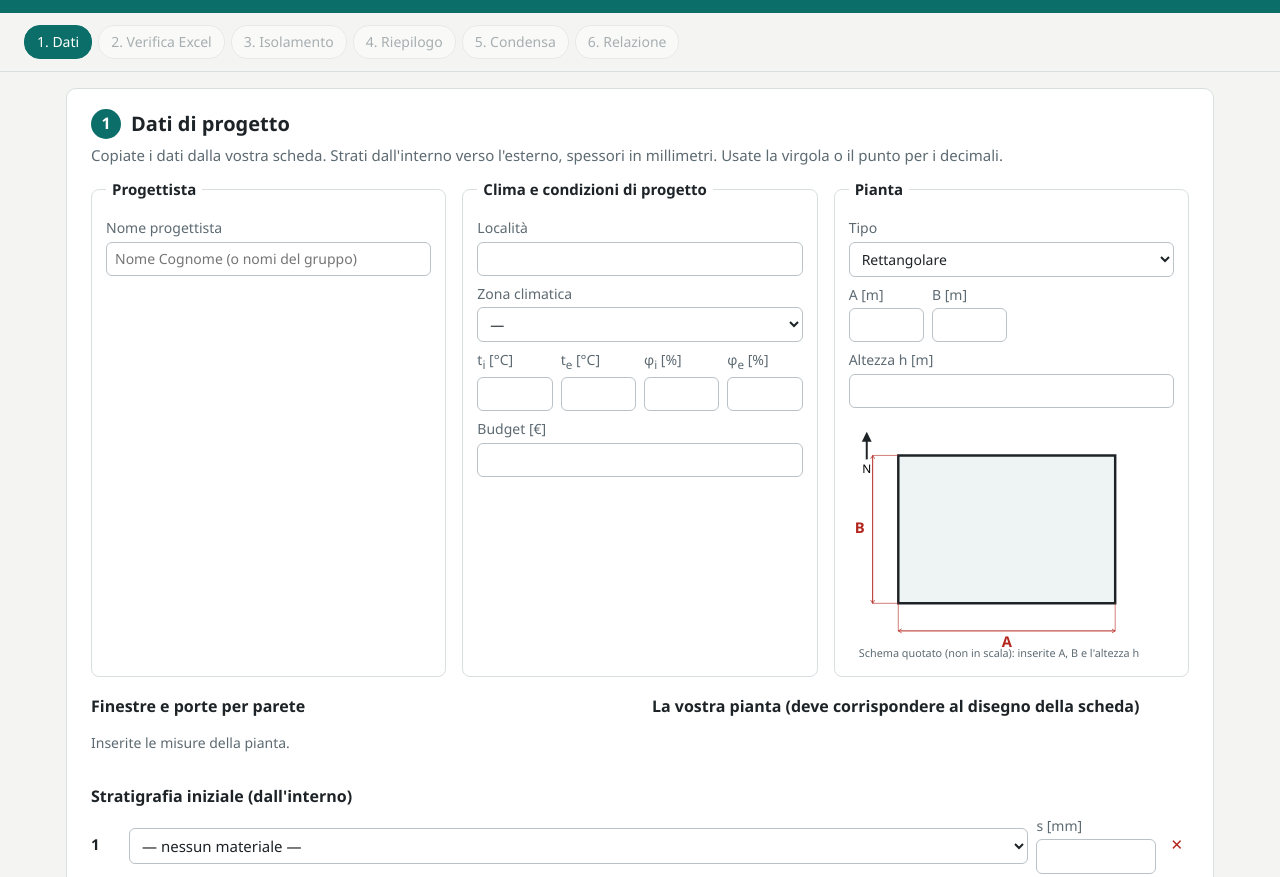
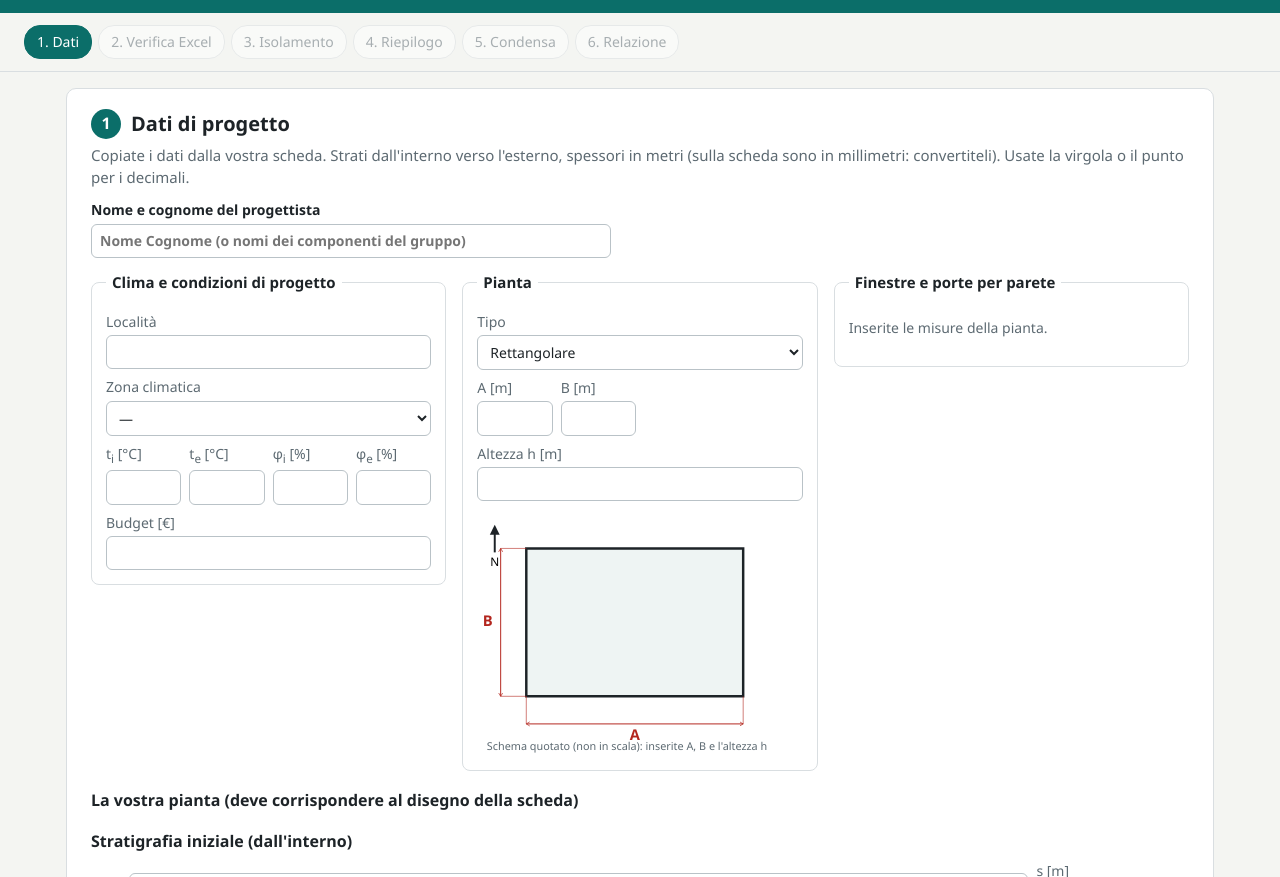
Before and after one commit to ffr-cyber/termoigrometria-iten, a plain HTML site: page index.html in a window 1280 px wide. Shown: the part 75-952 px from the top of the page. Drawn offline with Linux system fonts and the light colour scheme.

Commit message:
Sezione 1: progettista su una riga, tre blocchi affiancati, pianta sotto; spessori in metri
Co-Authored-By: Claude Opus 5.5 <noreply@anthropic.com>
Claude-Session: https://claude.ai/code/session_01RQJ14eWWKryanW665QUebW

```diff
--- a/app.js
+++ b/app.js
@@ -7,7 +7,7 @@ const esc = s => String(s ?? "").replace(/[&<>"]/g, c => ({"&": "&amp;", "<": "&
 
 // ---------------- stato ----------------
 const NUOVO = () => ({
-  v: 2, step: 1, pagina: 1,
+  v: 3, step: 1, pagina: 1,
   gruppo: {nomi: ""},
   dati: {loc: "", zona: "", ti: "", te: "", fi: "", fe: "", budget: "", tipo: "R", A: "", B: "", a: "", b: "", h: "", fin: {}, strati: [{id: "", s: ""}, {id: "", s: ""}, {id: "", s: ""}]},
   s1: {ok: false},
@@ -31,7 +31,7 @@ const D = () => {
 };
 const stratiIniziali = () => S.dati.strati.filter(r => MURATURE.some(x => x.id === r.id)).map(r => {
   const m = MURATURE.find(x => x.id === r.id);
-  return {nome: m.nome, s: num(r.s) / 1000, lambda: m.lambda, pi: m.pi, tipo: m.id};
+  return {nome: m.nome, s: num(r.s), lambda: m.lambda, pi: m.pi, tipo: m.id};
 });
 const nomeFile = () => (S.gruppo.nomi || "progetto").trim().replace(/[^A-Za-z0-9À-ú]+/g, "_").slice(0, 40);
 const stratiIsolati = sc => Calc.isolata(stratiIniziali(), sc || S.s3.sc);
@@ -94,7 +94,7 @@ function renderFinestre() {
 function renderStrati() {
   $("strati").innerHTML = S.dati.strati.map((r, i) => `<div class="strato"><b>${i + 1}</b>
     <select data-mat="${i}"><option value="" ${r.id ? "" : "selected"}>— nessun materiale —</option>${MURATURE.map(m => `<option value="${m.id}" ${m.id === r.id ? "selected" : ""}>${m.nome}</option>`).join("")}</select>
-    <label style="margin:0">s [mm]<input class="num" data-s="${i}" value="${esc(r.s)}"></label>
+    <label style="margin:0">s [m]<input class="num" data-s="${i}" value="${esc(r.s)}"></label>
     <button class="x" data-dels="${i}" title="Elimina">✕</button></div>`).join("");
   $("strati").querySelectorAll("[data-mat]").forEach(el => el.onchange = () => { S.dati.strati[+el.dataset.mat].id = el.value; disegnaStratoIniz(); salvaLocale(); });
   $("strati").querySelectorAll("[data-s]").forEach(el => el.oninput = () => { S.dati.strati[+el.dataset.s].s = el.value; disegnaStratoIniz(); salvaLocale(); });
@@ -114,6 +114,7 @@ function validaS1() {
   if (!(d.fi > 0 && d.fi < 100 && d.fe > 0 && d.fe <= 100)) err.push("umidità relative tra 0 e 100");
   if (!S.dati.strati.length || S.dati.strati.some(r => !r.id)) err.push("materiale di ogni strato (togliete le righe vuote)");
   if (S.dati.strati.some(r => !(num(r.s) > 0))) err.push("spessori degli strati");
+  if (S.dati.strati.some(r => num(r.s) > 1)) err.push("spessori in metri (uno strato supera 1 m: avete convertito i millimetri?)");
   for (const arr of Object.values(d.fin)) for (const f of arr) if (!(f.w > 0 && f.h > 0)) err.push("misure di finestre e porte");
   return [...new Set(err)];
 }
@@ -623,7 +624,7 @@ function scaricaJSON() {
 }
 function caricaJSON(file) {
   const rd = new FileReader();
-  rd.onload = () => { try { const o = JSON.parse(rd.result); if (o.v !== 2) throw 0; S = Object.assign(NUOVO(), o); renderTutto(); } catch (e) { alert("File non valido."); } };
+  rd.onload = () => { try { const o = JSON.parse(rd.result); if (o.v !== 3) throw 0; S = Object.assign(NUOVO(), o); renderTutto(); } catch (e) { alert("File non valido."); } };
   rd.readAsText(file);
 }
 function renderTutto() {
@@ -649,5 +650,5 @@ $("btnS5").onclick = inviaS5; $("btnS6").onclick = generaRelazione;
 $("btnSalva").onclick = scaricaJSON;
 $("btnNuovo").onclick = () => { if (confirm("Cancellare il lavoro presente in questo browser e iniziare un nuovo progetto? Salvate prima il progresso se vi serve.")) { try { localStorage.removeItem("termoigro"); } catch (e) {} location.reload(); } };
 $("fileCarica").onchange = e => e.target.files[0] && caricaJSON(e.target.files[0]);
-try { const o = JSON.parse(localStorage.getItem("termoigro")); if (o && o.v === 2) S = Object.assign(NUOVO(), o); } catch (e) {}
+try { const o = JSON.parse(localStorage.getItem("termoigro")); if (o && o.v === 3) S = Object.assign(NUOVO(), o); } catch (e) {}
 renderTutto();
--- a/index.html
+++ b/index.html
@@ -26,12 +26,9 @@
   <!-- 1 -->
   <section id="s1" class="card">
     <h2><span class="num">1</span> Dati di progetto</h2>
-    <p class="hint">Copiate i dati dalla vostra scheda. Strati dall'interno verso l'esterno, spessori in millimetri. Usate la virgola o il punto per i decimali.</p>
-    <div class="grid">
-      <fieldset>
-        <legend>Progettista</legend>
-        <label>Nome progettista <input id="gNomi" type="text" placeholder="Nome Cognome (o nomi del gruppo)"></label>
-      </fieldset>
+    <p class="hint">Copiate i dati dalla vostra scheda. Strati dall'interno verso l'esterno, spessori in metri (sulla scheda sono in millimetri: convertiteli). Usate la virgola o il punto per i decimali.</p>
+    <label class="wide">Nome e cognome del progettista <input id="gNomi" type="text" placeholder="Nome Cognome (o nomi dei componenti del gruppo)"></label>
+    <div class="grid3">
       <fieldset>
         <legend>Clima e condizioni di progetto</legend>
         <label>Località <input id="dLoc" type="text"></label>
@@ -56,17 +53,13 @@
         <label>Altezza h [m] <input id="dH" class="num"></label>
         <div id="svgSchizzo" class="figure"></div>
       </fieldset>
+      <fieldset>
+        <legend>Finestre e porte per parete</legend>
+        <div id="finestre"></div>
+      </fieldset>
     </div>
-    <div class="two">
-      <div>
-        <h3>Finestre e porte per parete</h3>
-        <div id="finestre"></div>
-      </div>
-      <div>
-        <h3>La vostra pianta (deve corrispondere al disegno della scheda)</h3>
-        <div id="svgPianta" class="figure"></div>
-      </div>
-    </div>
+    <h3>La vostra pianta (deve corrispondere al disegno della scheda)</h3>
+    <div id="svgPianta" class="figure pianta"></div>
     <h3>Stratigrafia iniziale (dall'interno)</h3>
     <div id="strati"></div>
     <button id="addStrato" class="ghost small">+ strato</button>
--- a/style.css
+++ b/style.css
@@ -98,3 +98,9 @@ svg .layer:hover { opacity: .8; cursor: pointer; }
   #relazione h2 { break-after: avoid; } #relazione svg, #relazione table { break-inside: avoid; }
 }
 .filebtn { display: inline-flex; align-items: center; margin: 0; padding: 8px 14px; border-radius: 6px; border: 1px solid rgba(255,255,255,.5); cursor: pointer; font-size: 15px; color: #fff; }
+
+.wide { display: block; max-width: 520px; margin: 0 0 14px; font-weight: 600; color: var(--ink); }
+.grid3 { display: grid; grid-template-columns: 1fr 1fr 1fr; gap: 16px; align-items: start; }
+@media (max-width: 980px) { .grid3 { grid-template-columns: 1fr; } }
+.grid3 .wall .fin { grid-template-columns: 1fr 1fr auto auto; }
+.figure.pianta { max-width: 620px; margin: 0 auto; }
```
